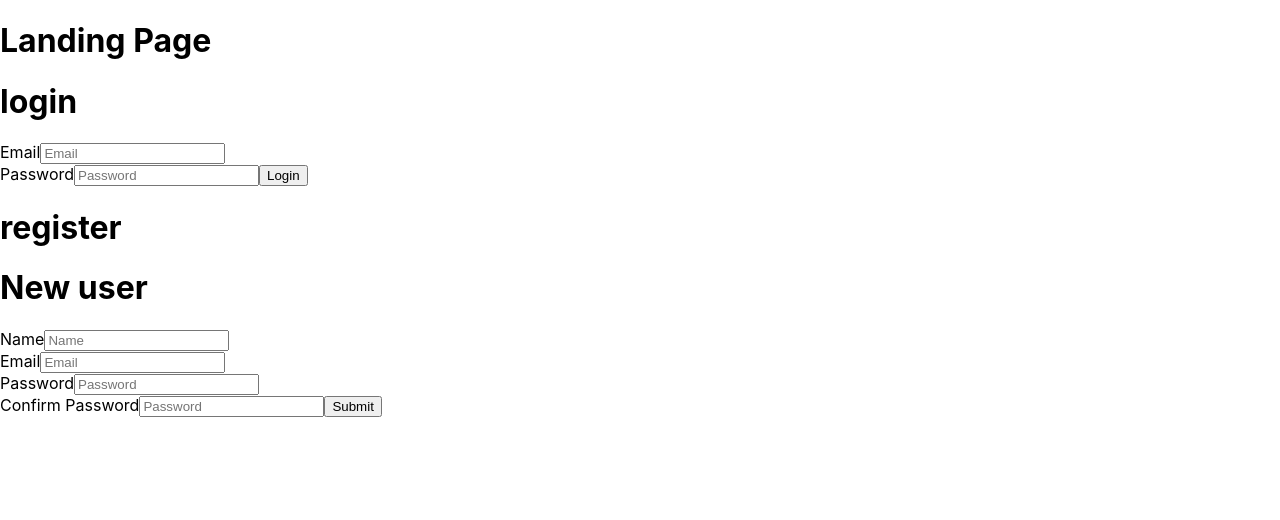
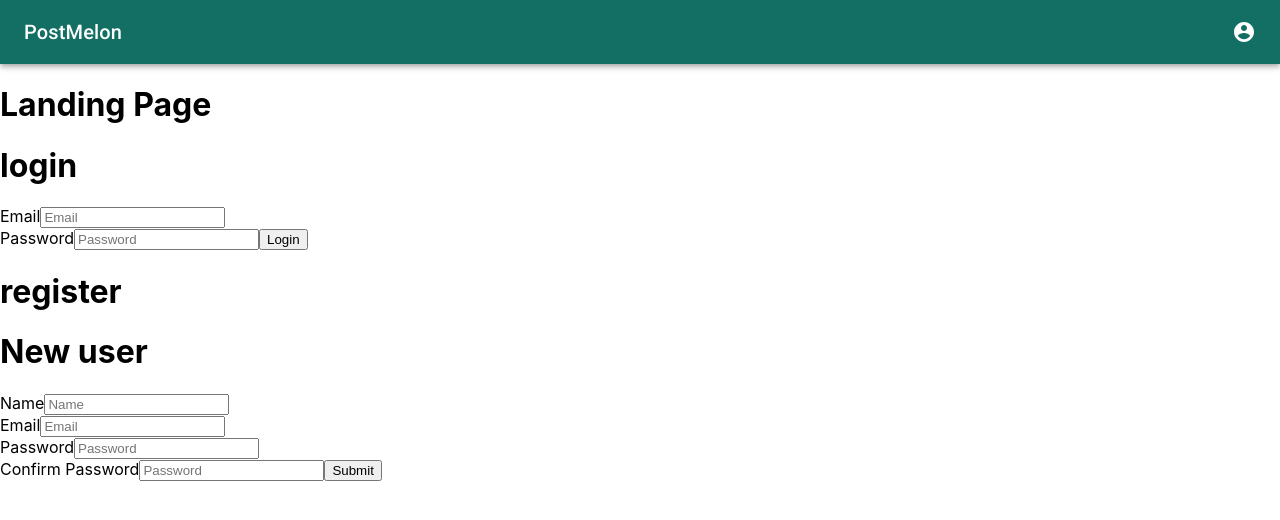
Before and after one commit to vincentlieu/postmelon-frontend, a React (Create React App) app: page / in a window 1280 px wide. Shown: the top 520 px of the page. Built offline with nearby package versions, Linux system fonts and the light colour scheme.

Commit message:
POS-51 - styled navbar

```diff
--- a/src/App.js
+++ b/src/App.js
@@ -10,6 +10,7 @@ import stateReducer from './config/stateReducer';
 import NavBar from './layout/NavBar';
 import Profile from './layout/Profile';
 
+
 function App() {
   const initialState = { posts: [], token: null, userID: null };
   const [store, dispatch] = useReducer(stateReducer, initialState);
@@ -19,6 +20,7 @@ function App() {
       <ThemeProvider theme={PostMelon}>
         <StateContext.Provider value={{ store, dispatch }}>
           <Router>
+            <NavBar/>
             <Switch>
               <Route
                 exact
@@ -35,7 +37,7 @@ function App() {
                   return <Home {...props} />;
                 }}
               />
-              <Route exact path="/profile/user/:id" component={Profile} />
+              <Route exact path='/profile/user/:id' component={Profile} />
             </Switch>
           </Router>
         </StateContext.Provider>
--- a/src/layout/NavBar.js
+++ b/src/layout/NavBar.js
@@ -1,69 +1,150 @@
-import React, {useState, useEffect } from "react";
+import React from 'react';
+import { makeStyles } from '@material-ui/core/styles';
+import { AppBar, Toolbar, IconButton, Typography, Badge, MenuItem, Menu} from '@material-ui/core';
+import MenuIcon from '@material-ui/icons/Menu';
+import AccountCircle from '@material-ui/icons/AccountCircle';
+import ExitToAppIcon from '@material-ui/icons/ExitToApp';
+import { useGlobalState } from '../config/GlobalState';
+import { Link } from 'react-router-dom';
 
-import { Redirect } from "react-router-dom";
-import localAPI from "../api/localAPI";
-import { TextField } from '@material-ui/core'
-import Autocomplete from '@material-ui/lab/Autocomplete';
-import CircularProgress from '@material-ui/core/CircularProgress';
+const useStyles = makeStyles((theme) => ({
+  grow: {
+    flexGrow: 1,
+  },
+  menuButton: {
+    marginRight: theme.spacing(2),
+  },
+  title: {
+    display: 'none',
+    [theme.breakpoints.up('sm')]: {
+      display: 'block',
+    },
+  },
+  sectionDesktop: {
+    display: 'none',
+    [theme.breakpoints.up('md')]: {
+      display: 'flex',
+    },
+  },
+  sectionMobile: {
+    display: 'flex',
+    [theme.breakpoints.up('md')]: {
+      display: 'none',
+    },
+  },
+}));
 
-function NavBar() {
+function PrimarySearchAppBar() {
+  const classes = useStyles();
+  const [anchorEl, setAnchorEl] = React.useState(null);
+  const [mobileMoreAnchorEl, setMobileMoreAnchorEl] = React.useState(null);
 
-  const [open, setOpen] = useState(false);
-  const [options, setOptions] = useState([]);
-  const loading = open && options.length === 0;
+  const isMenuOpen = Boolean(anchorEl);
+  const isMobileMenuOpen = Boolean(mobileMoreAnchorEl);
 
-  useEffect(() => {
-    localAPI
-      .get(`/users`)
-      .then((res) => {
-        setOptions(res.data);
-      })
-      .catch((err) => {
-        console.log(err);
-      });
-  }, []);
+  const { store } = useGlobalState();
+  const { userID } = store;
 
-  // function showProfile(userId) {
-  //   return(
-  //     <Redirect to={`/profile/user/${userId}`}></Redirect>
-  //   )
-  // }
+  const handleProfileMenuOpen = (event) => {
+    setAnchorEl(event.currentTarget);
+  };
+
+  const handleMobileMenuClose = () => {
+    setMobileMoreAnchorEl(null);
+  };
+
+  const handleMenuClose = () => {
+    setAnchorEl(null);
+    handleMobileMenuClose();
+  };
+
+  const handleMobileMenuOpen = (event) => {
+    setMobileMoreAnchorEl(event.currentTarget);
+  };
+
+  const menuId = 'primary-search-account-menu';
+  const renderMenu = (
+    <Menu
+      anchorEl={anchorEl}
+      anchorOrigin={{ vertical: 'top', horizontal: 'right' }}
+      id={menuId}
+      keepMounted
+      transformOrigin={{ vertical: 'top', horizontal: 'right' }}
+      open={isMenuOpen}
+      onClose={handleMenuClose}>
+      <MenuItem onClick={handleMenuClose}>Profile</MenuItem>
+      <MenuItem onClick={handleMenuClose}>Edit Profile</MenuItem>
+      <MenuItem onClick={handleMenuClose}>Log out</MenuItem>
+    </Menu>
+  );
+
+  const mobileMenuId = 'primary-search-account-menu-mobile';
+
+  const renderMobileMenu = (
+    <Menu
+      anchorEl={mobileMoreAnchorEl}
+      anchorOrigin={{ vertical: 'top', horizontal: 'right' }}
+      id={mobileMenuId}
+      keepMounted
+      transformOrigin={{ vertical: 'top', horizontal: 'right' }}
+      open={isMobileMenuOpen}
+      onClose={handleMobileMenuClose}>
+      <MenuItem onClick={handleProfileMenuOpen}>
+        <IconButton
+          aria-label='account of current user'
+          aria-controls='primary-search-account-menu'
+          aria-haspopup='true'
+          color='inherit'>
+          <AccountCircle />
+        </IconButton>
+        <p>Profile</p>
+      </MenuItem>
+      <MenuItem>
+        <IconButton color='inherit'>
+          <Badge color='secondary'>
+            <ExitToAppIcon />
+          </Badge>
+        </IconButton>
+        <p>Log out</p>
+      </MenuItem>
+    </Menu>
+  );
 
   return (
-    <Autocomplete
-      style={{ width: 300 }}
-      open={open}
-      onOpen={() => {
-        setOpen(true);
-      }}
-      onClose={() => {
-        setOpen(false);
-      }}
-      getOptionSelected={(option, value) => (
-        <Redirect to={`/profile/user/${option._id}`} ></Redirect>
-      )}
-      getOptionLabel={(option) => option.name}
-      options={options}
-      loading={loading}
-      renderInput={(params) => (
-        <TextField
-          {...params}
-          variant='outlined'
-          InputProps={{
-            ...params.InputProps,
-            endAdornment: (
-              <React.Fragment>
-                {loading ? (
-                  <CircularProgress color='inherit' size={20} />
-                ) : null}
-                {params.InputProps.endAdornment}
-              </React.Fragment>
-            ),
-          }}
-        />
-      )}
-    />
+    <div className={classes.grow}>
+      <AppBar position='static'>
+        <Toolbar>
+          <Typography className={classes.title} variant='h6' noWrap>
+            PostMelon
+          </Typography>
+          <div className={classes.grow} />
+          <div className={classes.sectionDesktop}>
+            <IconButton
+              edge='end'
+              aria-label='account of current user'
+              aria-controls={menuId}
+              aria-haspopup='true'
+              onClick={handleProfileMenuOpen}
+              color='inherit'>
+              <AccountCircle />
+            </IconButton>
+          </div>
+          <div className={classes.sectionMobile}>
+            <IconButton
+              aria-label='show more'
+              aria-controls={mobileMenuId}
+              aria-haspopup='true'
+              onClick={handleMobileMenuOpen}
+              color='inherit'>
+              <MenuIcon />
+            </IconButton>
+          </div>
+        </Toolbar>
+      </AppBar>
+      {renderMobileMenu}
+      {renderMenu}
+    </div>
   );
 }
 
-export default NavBar;
+export default PrimarySearchAppBar;
```
